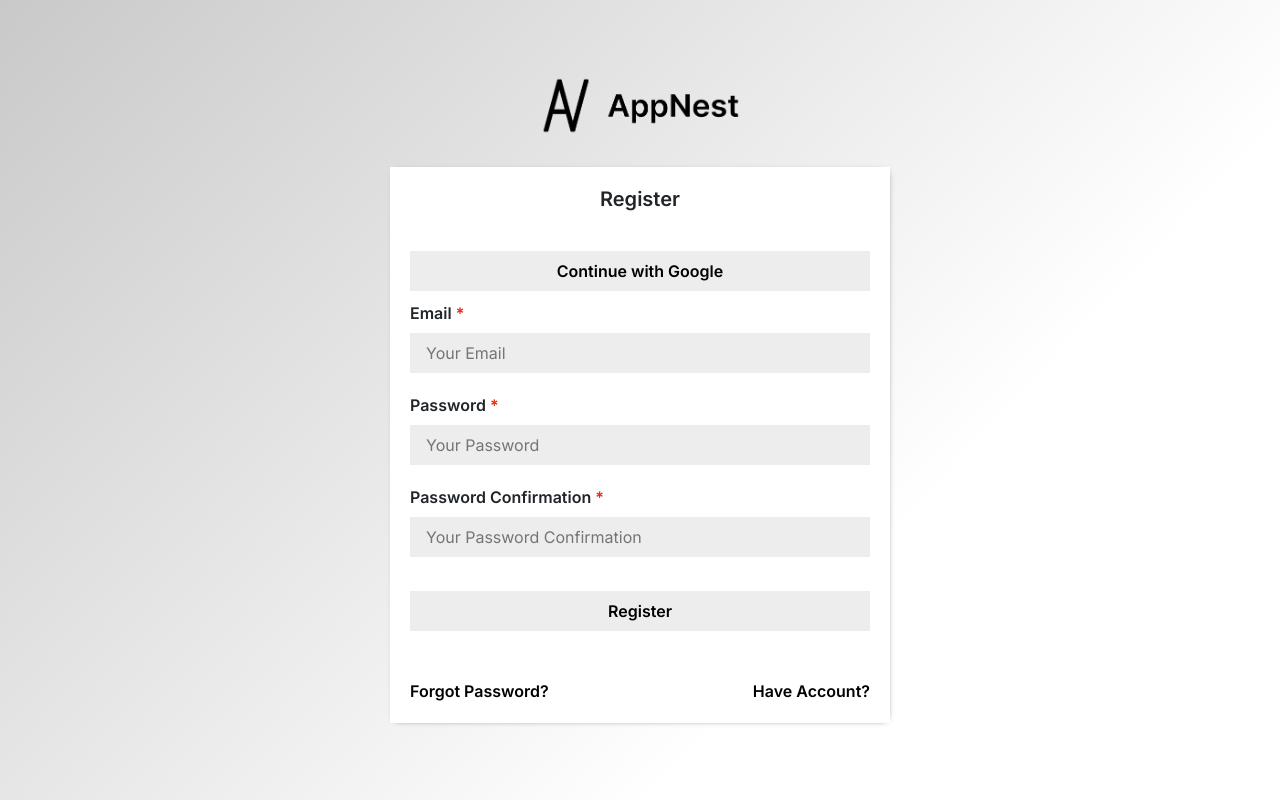
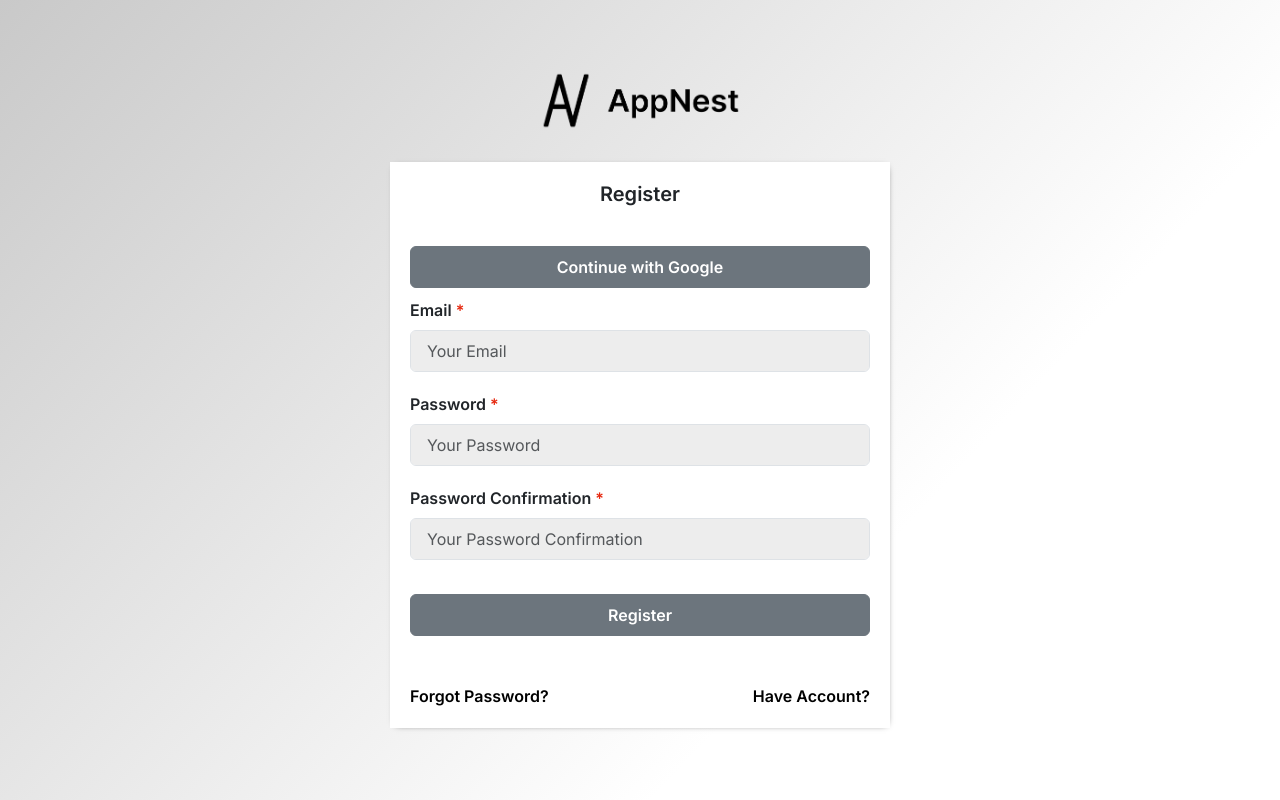
Before and after one commit to appnest-dev/AppNest-FE, a Next.js app: page /auth/register in a window 1280 px wide. Built offline with nearby package versions, Linux system fonts and the light colour scheme.

Commit message:
Engage React-Bootstrap Comps

```diff
--- a/components/dashboard/Aside.tsx
+++ b/components/dashboard/Aside.tsx
@@ -6,6 +6,7 @@ import Section from "./Section";
 import { redirect } from "next/navigation";
 import { useEffect } from "react";
 import Logout from "./Logout";
+import { Button } from "react-bootstrap";
 
 export default function Aside() {
   useEffect(() => {
@@ -15,7 +16,9 @@ export default function Aside() {
   return (
     <aside className="d-flex flex-column h-screen bg-gray p-4 gap-4">
       <Image src={hLogo} alt="App Nest" className="logo" />
-      <button className="text-danger trial">Trial Launch</button>
+      <Button variant="link" className="text-danger">
+        Trial Launch
+      </Button>
 
       <h2 className="fs-5 fw-semibold">Dashboard</h2>
 
--- a/components/form/Form.tsx
+++ b/components/form/Form.tsx
@@ -11,6 +11,7 @@ import { redirect, useRouter } from "next/navigation";
 import { Values, validate } from "./functions/validate";
 import { ValidationTypes, validation } from "@/utils/consts";
 import { generateInitialValue } from "./functions/generateInitialValue";
+import { Button } from "react-bootstrap";
 
 type Props = {
   title: string;
@@ -50,9 +51,9 @@ export default function FormComponent({
       <h2 className="text-center fs-5 fw-semibold pb-4">{title}</h2>
 
       {google && (
-        <button className="mt-2 bg-gray w-100 py-2 fw-semibold">
+        <Button variant="secondary" className="mt-2 w-100 py-2 fw-semibold">
           Continue with Google
-        </button>
+        </Button>
       )}
 
       <Formik
--- a/components/form/Input.tsx
+++ b/components/form/Input.tsx
@@ -28,7 +28,7 @@ export default function Input({
         {title}
         {required && <span className="required-star"> * </span>}
       </Form.Label>
-      <Field
+      <Form.Control
         type={type}
         id={id}
         placeholder={placeholder}
--- a/components/form/Submit.tsx
+++ b/components/form/Submit.tsx
@@ -1,7 +1,13 @@
+import { Button } from "react-bootstrap";
+
 export default function Submit({ title }: { title: string }) {
   return (
-    <button type="submit" className="mt-4 bg-gray w-100 py-2 fw-semibold">
+    <Button
+      variant="secondary"
+      type="submit"
+      className="mt-4 w-100 py-2 fw-semibold"
+    >
       {title}
-    </button>
+    </Button>
   );
 }
```
Also changed, not shown: components/dashboard/Logout.tsx (+3 -5 lines), components/dashboard/Section.tsx (+6 -10 lines).
